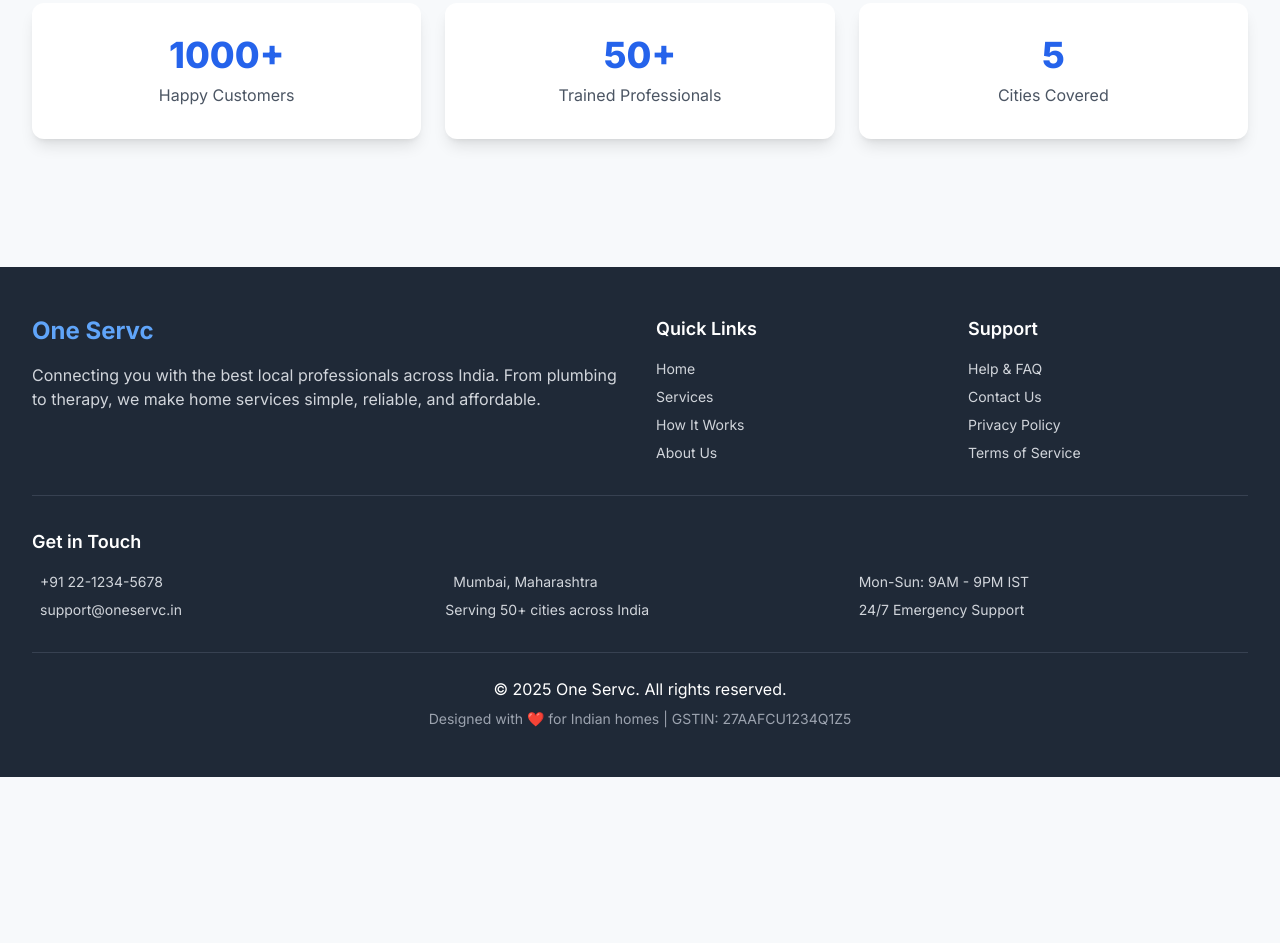
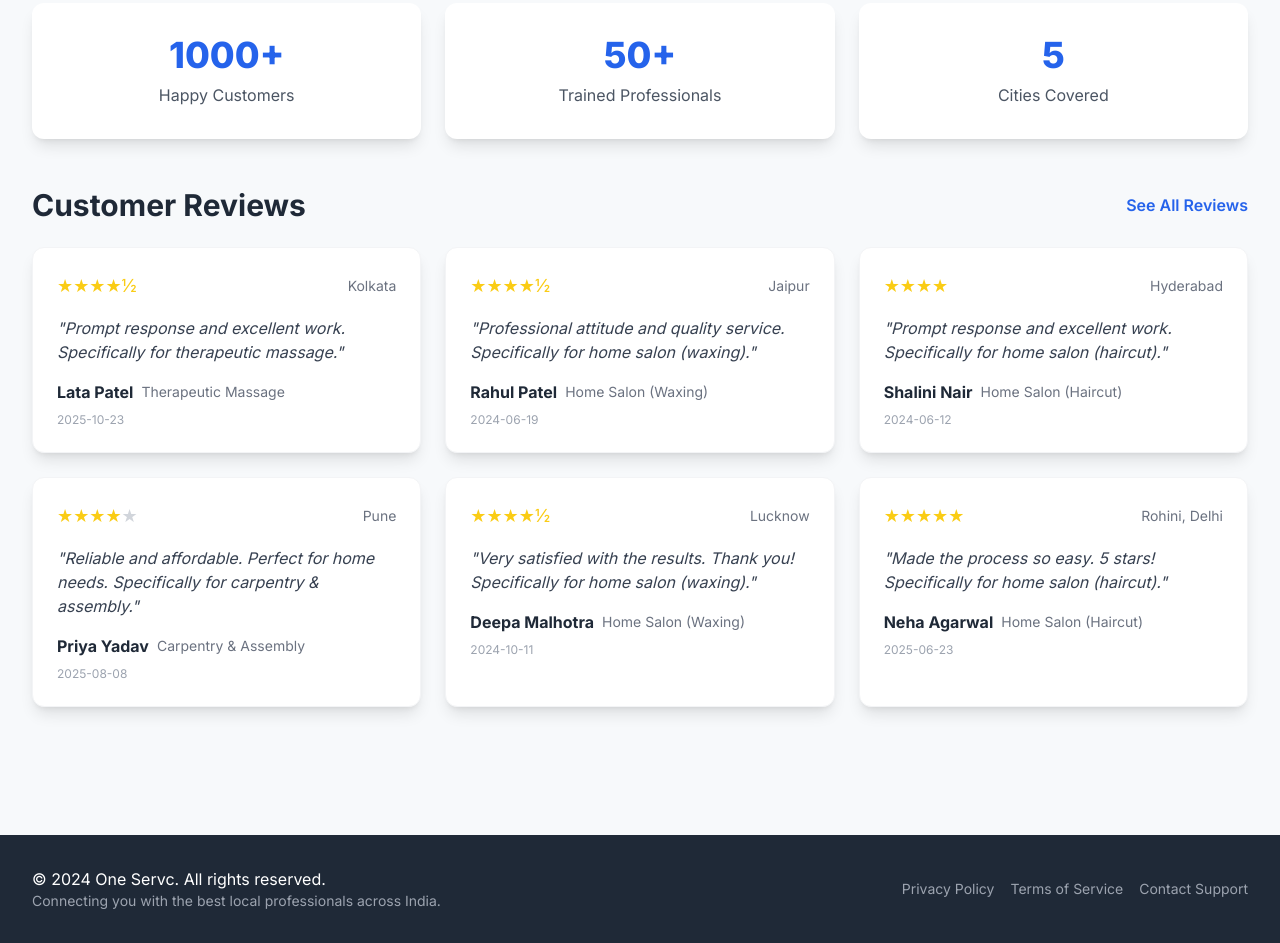
Before and after one commit to Bhaskar-4444/one-servicesa, a plain HTML site: page index.html in a window 1280 px wide. Shown: the part 779-1722 px from the top of the page. Before the commit the page ends 1556 px from the top, so only its background shows below. Drawn offline with nearby package versions, Linux system fonts and the light colour scheme.

Commit message:
Update index.html

```diff
--- a/index.html
+++ b/index.html
@@ -2,7 +2,7 @@
 <html lang="en">
 <head>
     <meta charset="UTF-8">
-    <meta name="viewport" content="width=device-width, initial-scale=1.0">
+    <meta name="viewport" content="width=device-width, indian-scale=1.0">
     <title>One Servc - Professional Service Marketplace (India)</title>
     <!-- Load Tailwind CSS -->
     <script src="https://cdn.tailwindcss.com"></script>
@@ -91,64 +91,17 @@
     </header>
     <!-- Main Content Area -->
     <main id="app-container" class="flex-grow max-w-7xl mx-auto px-4 sm:px-6 lg:px-8 py-8"></main>
-    <!-- Enhanced Footer -->
+    <!-- Footer -->
     <footer class="bg-gray-800 text-white mt-12">
-        <div class="max-w-7xl mx-auto px-4 sm:px-6 lg:px-8 py-12">
-            <div class="grid grid-cols-1 md:grid-cols-4 gap-8 mb-8">
-                <!-- Company Info -->
-                <div class="md:col-span-2">
-                    <h3 class="text-2xl font-bold mb-4 text-blue-400">One Servc</h3>
-                    <p class="text-gray-300 mb-4">Connecting you with the best local professionals across India. From plumbing to therapy, we make home services simple, reliable, and affordable.</p>
-                    <div class="flex space-x-4">
-                        <a href="#" class="text-gray-400 hover:text-blue-400"><i class="fab fa-facebook-f"></i></a>
-                        <a href="#" class="text-gray-400 hover:text-blue-400"><i class="fab fa-twitter"></i></a>
-                        <a href="#" class="text-gray-400 hover:text-blue-400"><i class="fab fa-instagram"></i></a>
-                        <a href="#" class="text-gray-400 hover:text-blue-400"><i class="fab fa-linkedin-in"></i></a>
-                    </div>
-                </div>
-                <!-- Quick Links -->
-                <div>
-                    <h4 class="text-lg font-semibold mb-4">Quick Links</h4>
-                    <ul class="space-y-2 text-sm">
-                        <li><a href="#" onclick="navigateTo('home')" class="text-gray-300 hover:text-blue-400">Home</a></li>
-                        <li><a href="#" onclick="navigateTo('listings')" class="text-gray-300 hover:text-blue-400">Services</a></li>
-                        <li><a href="#" onclick="navigateTo('howitworks')" class="text-gray-300 hover:text-blue-400">How It Works</a></li>
-                        <li><a href="#" onclick="navigateTo('about')" class="text-gray-300 hover:text-blue-400">About Us</a></li>
-                    </ul>
-                </div>
-                <!-- Support -->
-                <div>
-                    <h4 class="text-lg font-semibold mb-4">Support</h4>
-                    <ul class="space-y-2 text-sm">
-                        <li><a href="#" onclick="navigateTo('faq')" class="text-gray-300 hover:text-blue-400">Help & FAQ</a></li>
-                        <li><a href="#" onclick="navigateTo('contact')" class="text-gray-300 hover:text-blue-400">Contact Us</a></li>
-                        <li><a href="#" class="text-gray-300 hover:text-blue-400">Privacy Policy</a></li>
-                        <li><a href="#" class="text-gray-300 hover:text-blue-400">Terms of Service</a></li>
-                    </ul>
-                </div>
+        <div class="max-w-7xl mx-auto px-4 sm:px-6 lg:px-8 py-8 md:flex md:justify-between md:items-center">
+            <div class="text-center md:text-left mb-4 md:mb-0">
+                <p>&copy; 2024 One Servc. All rights reserved.</p>
+                <p class="text-sm text-gray-400">Connecting you with the best local professionals across India.</p>
             </div>
-            <!-- Contact Info -->
-            <div class="border-t border-gray-700 pt-8 mb-8">
-                <h4 class="text-lg font-semibold mb-4">Get in Touch</h4>
-                <div class="grid grid-cols-1 md:grid-cols-3 gap-6 text-sm">
-                    <div>
-                        <p class="text-gray-300 mb-2"><i class="fas fa-phone mr-2"></i> +91 22-1234-5678</p>
-                        <p class="text-gray-300"><i class="fas fa-envelope mr-2"></i> support@oneservc.in</p>
-                    </div>
-                    <div>
-                        <p class="text-gray-300 mb-2"><i class="fas fa-map-marker-alt mr-2"></i> Mumbai, Maharashtra</p>
-                        <p class="text-gray-300">Serving 50+ cities across India</p>
-                    </div>
-                    <div>
-                        <p class="text-gray-300 mb-2">Mon-Sun: 9AM - 9PM IST</p>
-                        <p class="text-gray-300">24/7 Emergency Support</p>
-                    </div>
-                </div>
-            </div>
-            <!-- Copyright -->
-            <div class="text-center border-t border-gray-700 pt-6">
-                <p>&copy; 2025 One Servc. All rights reserved.</p>
-                <p class="text-sm text-gray-400 mt-2">Designed with ❤️ for Indian homes | GSTIN: 27AAFCU1234Q1Z5</p>
+            <div class="flex justify-center md:justify-end space-x-4">
+                <a href="#" class="text-gray-400 hover:text-blue-400 text-sm">Privacy Policy</a>
+                <a href="#" class="text-gray-400 hover:text-blue-400 text-sm">Terms of Service</a>
+                <a href="#" class="text-gray-400 hover:text-blue-400 text-sm" onclick="navigateTo('contact')">Contact Support</a>
             </div>
         </div>
     </footer>
@@ -219,21 +172,52 @@
             { id: 102, providerName: 'cleaning Services', serviceName: 'Deep House Cleaning', date: '2025-11-05', time: '02:00 PM', status: 'Pending', price: 2500, rating: null },
             { id: 103, providerName: 'Plumber service', serviceName: 'Faucet Installation', date: '2025-09-15', time: '09:00 AM', status: 'Completed', price: 850, rating: 4 },
         ];
-        // Mock Testimonials
-        const testimonials = [
-            { id: 1, name: 'Ravi Kumar', service: 'Electrical Repair', rating: 5, text: 'Electrician fixed our entire home wiring in just one day. Professional and affordable!', location: 'Rohini', date: '2025-09-10' },
-            { id: 2, name: 'Priya Singh', service: 'Deep House Cleaning', rating: 4.5, text: 'Team was thorough and left everything spotless. Will book again next month.', location: 'Rohini sec 15', date: '2025-08-25' },
-            { id: 3, name: 'Amit Patel', service: 'Plumbing & Leaks', rating: 5, text: 'Quick response and leak fixed without any mess. Highly recommend Jal Kalyan.', location: 'Delhi', date: '2025-10-05' },
-            { id: 4, name: 'Neha Reddy', service: 'Home Salon (Haircut)', rating: 4.8, text: 'Barber came on time and gave a perfect haircut at home. So convenient!', location: 'Delhi Rohini', date: '2025-09-20' },
-            { id: 5, name: 'Suresh Menon', service: 'Pest Control', rating: 5, text: 'Team eliminated the termites completely. No more worries!', location: 'Adarsh Nagar', date: '2025-07-15' },
-            { id: 6, name: 'Lata Desai', service: 'Carpentry & Assembly', rating: 4.7, text: 'One serviice Team assembled our new wardrobe perfectly. Skilled craftsmen.', location: 'Rohini sec-18', date: '2025-10-12' },
-            { id: 7, name: 'Vikram Joshi', service: 'Therapeutic Massage', rating: 5, text: 'Therapist was amazing. Felt relaxed after the session.', location: 'Delhi', date: '2025-08-30' },
-            { id: 8, name: 'Meera Nair', service: 'Counselling & Therapy', rating: 5, text: 'Services helped me manage stress effectively. Grateful!', location: 'Delhi', date: '2025-09-05' },
-            { id: 9, name: 'Rajesh Gupta', service: 'AC Repair & Service', rating: 4.9, text: 'Technician fixed our AC in no time during the heatwave. Great service!', location: 'Rohini Delhi', date: '2025-06-20' },
-            { id: 10, name: 'Sunita Bose', service: 'Painting Services', rating: 4.6, text: ' our living room with beautiful colors. Eco-friendly too!', location: 'Delhi Rohini', date: '2025-10-01' },
-            { id: 11, name: 'Karan Malhotra', service: 'Appliance Repair', rating: 5, text: 'Repaired our fridge efficiently. Back to normal in hours.', location: 'Delhi', date: '2025-07-28' },
-            { id: 12, name: 'Anita Sharma', service: 'Home Salon (Waxing)', rating: 4.8, text: 'Comfortable and professional waxing service at home. No salon hassle!', location: 'Delhi', date: '2025-09-15' },
-        ];
+        // Function to generate mock testimonials
+        function generateMockTestimonials(count = 120) {
+            const firstNames = ['Ravi', 'Priya', 'Amit', 'Neha', 'Suresh', 'Lata', 'Vikram', 'Meera', 'Rajesh', 'Sunita', 'Karan', 'Anita', 'Arjun', 'Deepa', 'Vikas', 'Shalini', 'Rahul', 'Pooja', 'Sanjay', 'Ritu'];
+            const lastNames = ['Kumar', 'Singh', 'Patel', 'Reddy', 'Menon', 'Desai', 'Joshi', 'Nair', 'Gupta', 'Bose', 'Malhotra', 'Sharma', 'Verma', 'Yadav', 'Chopra', 'Das', 'Roy', 'Mishra', 'Agarwal', 'Khan'];
+            const services = categories.map(c => c.name);
+            const locations = ['Rohini, Delhi', 'Mumbai', 'Bangalore', 'Chennai', 'Pune', 'Hyderabad', 'Kolkata', 'Ahmedabad', 'Jaipur', 'Lucknow'];
+            const textTemplates = [
+                'Amazing service! Fixed everything quickly and efficiently.',
+                'Highly recommend! The professional was punctual and skilled.',
+                'Great experience. Will book again soon.',
+                'Exceeded expectations. Clean and professional.',
+                'Very satisfied with the results. Thank you!',
+                'Prompt response and excellent work.',
+                'Made the process so easy. 5 stars!',
+                'Reliable and affordable. Perfect for home needs.',
+                'Thorough job done. No complaints.',
+                'Professional attitude and quality service.'
+            ];
+            const ratings = [4.5, 5.0, 4.0, 4.8, 4.9, 5.0, 4.7, 4.6, 5.0, 4.2];
+            const dates = [];
+            for (let i = 0; i < count; i++) {
+                const date = new Date(2024 + Math.floor(Math.random() * 2), Math.floor(Math.random() * 12), Math.floor(Math.random() * 28) + 1);
+                dates.push(date.toISOString().split('T')[0]);
+            }
+            const testimonials = [];
+            for (let i = 0; i < count; i++) {
+                const name = `${firstNames[Math.floor(Math.random() * firstNames.length)]} ${lastNames[Math.floor(Math.random() * lastNames.length)]}`;
+                const service = services[Math.floor(Math.random() * services.length)];
+                const rating = ratings[Math.floor(Math.random() * ratings.length)];
+                const text = `${textTemplates[Math.floor(Math.random() * textTemplates.length)]} Specifically for ${service.toLowerCase()}.`;
+                const location = locations[Math.floor(Math.random() * locations.length)];
+                const date = dates[i];
+                testimonials.push({
+                    id: i + 1,
+                    name: name,
+                    service: service,
+                    rating: rating,
+                    text: text,
+                    location: location,
+                    date: date
+                });
+            }
+            return testimonials;
+        }
+        // Mock Testimonials - Generate 120 random reviews
+        const testimonials = generateMockTestimonials(120);
         // --- Utility Functions ---
         // Simple star rating HTML generator
         function getRatingStars(rating) {
@@ -328,6 +312,26 @@
         }
         // --- Page Render Functions ---
         function renderHomePage() {
+            // Get 6 random testimonials for home page
+            const randomTestimonials = [];
+            const shuffled = [...testimonials].sort(() => 0.5 - Math.random());
+            for (let i = 0; i < 6; i++) {
+                randomTestimonials.push(shuffled[i]);
+            }
+            const homeReviewsHtml = randomTestimonials.map(t => `
+                <div class="bg-white p-6 rounded-xl shadow-lg border border-gray-100">
+                    <div class="flex items-center mb-4">
+                        <span class="text-yellow-400 text-lg mr-2">${getRatingStars(t.rating)}</span>
+                        <span class="text-sm text-gray-500 ml-auto">${t.location}</span>
+                    </div>
+                    <p class="text-gray-700 mb-4 italic">"${t.text}"</p>
+                    <div class="flex items-center">
+                        <h4 class="font-bold text-gray-800">${t.name}</h4>
+                        <p class="text-sm text-gray-500 ml-2">${t.service}</p>
+                    </div>
+                    <p class="text-xs text-gray-400 mt-2">${t.date}</p>
+                </div>
+            `).join('');
             return `
                 <!-- Hero Banner -->
                 <section class="bg-blue-700 text-white rounded-xl p-8 md:p-16 mb-12 shadow-xl">
@@ -370,6 +374,16 @@
                             <h4 class="text-4xl font-extrabold text-blue-600 mb-2">5</h4>
                             <p class="text-gray-600">Cities Covered</p>
                         </div>
+                    </div>
+                </section>
+                <!-- Reviews Section on Home -->
+                <section class="mb-12">
+                    <div class="flex justify-between items-center mb-6">
+                        <h3 class="text-3xl font-bold text-gray-800">Customer Reviews</h3>
+                        <button onclick="navigateTo('testimonials')" class="text-blue-600 hover:underline font-semibold">See All Reviews</button>
+                    </div>
+                    <div class="grid grid-cols-1 md:grid-cols-2 lg:grid-cols-3 gap-6">
+                        ${homeReviewsHtml}
                     </div>
                 </section>
             `;
@@ -760,12 +774,12 @@
         }
         function renderTestimonialsPage() {
             return `
-                <div class="max-w-4xl mx-auto space-y-12">
+                <div class="max-w-7xl mx-auto space-y-12">
                     <header class="text-center">
                         <h2 class="text-5xl font-extrabold text-gray-800 mb-4">What Our Customers Say</h2>
-                        <p class="text-xl text-gray-600">Real stories from happy customers across India.</p>
+                        <p class="text-xl text-gray-600 mb-4">Real stories from happy customers across India. (${testimonials.length} total reviews)</p>
                     </header>
-                    <section class="grid grid-cols-1 md:grid-cols-2 lg:grid-cols-3 gap-8">
+                    <section class="grid grid-cols-1 md:grid-cols-2 lg:grid-cols-3 gap-6">
                         ${testimonials.map(t => `
                             <div class="bg-white p-6 rounded-xl shadow-lg border border-gray-100">
                                 <div class="flex items-center mb-4">
@@ -782,8 +796,8 @@
                         `).join('')}
                     </section>
                     <div class="text-center">
-                        <button onclick="navigateTo('listings')" class="bg-blue-600 text-white px-8 py-4 rounded-full font-bold text-lg hover:bg-blue-700 transition duration-300 shadow-lg">
-                            Find Your Service
+                        <button onclick="navigateTo('home')" class="bg-blue-600 text-white px-8 py-4 rounded-full font-bold text-lg hover:bg-blue-700 transition duration-300 shadow-lg">
+                            Back to Home
                         </button>
                     </div>
                 </div>
```
